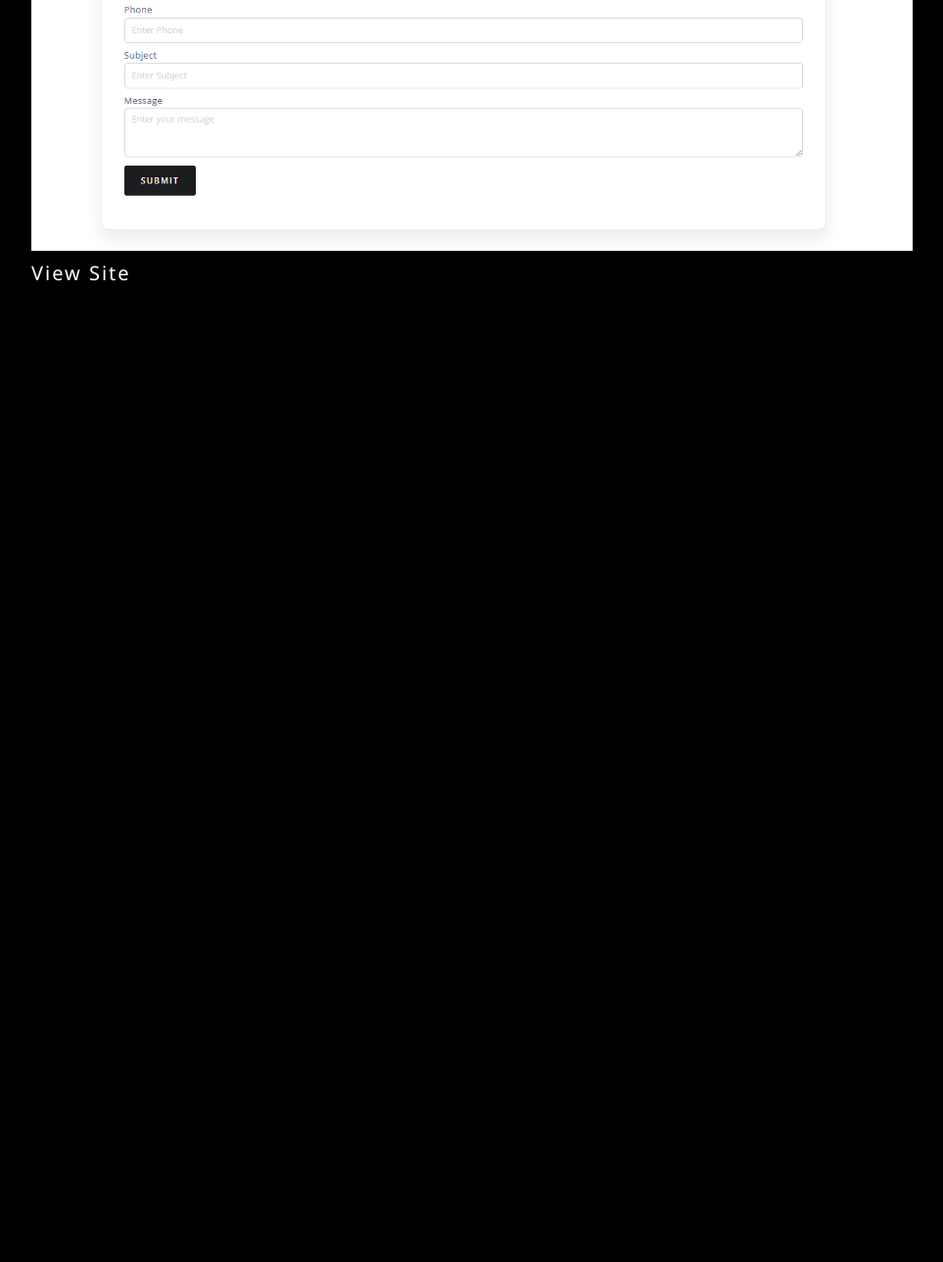
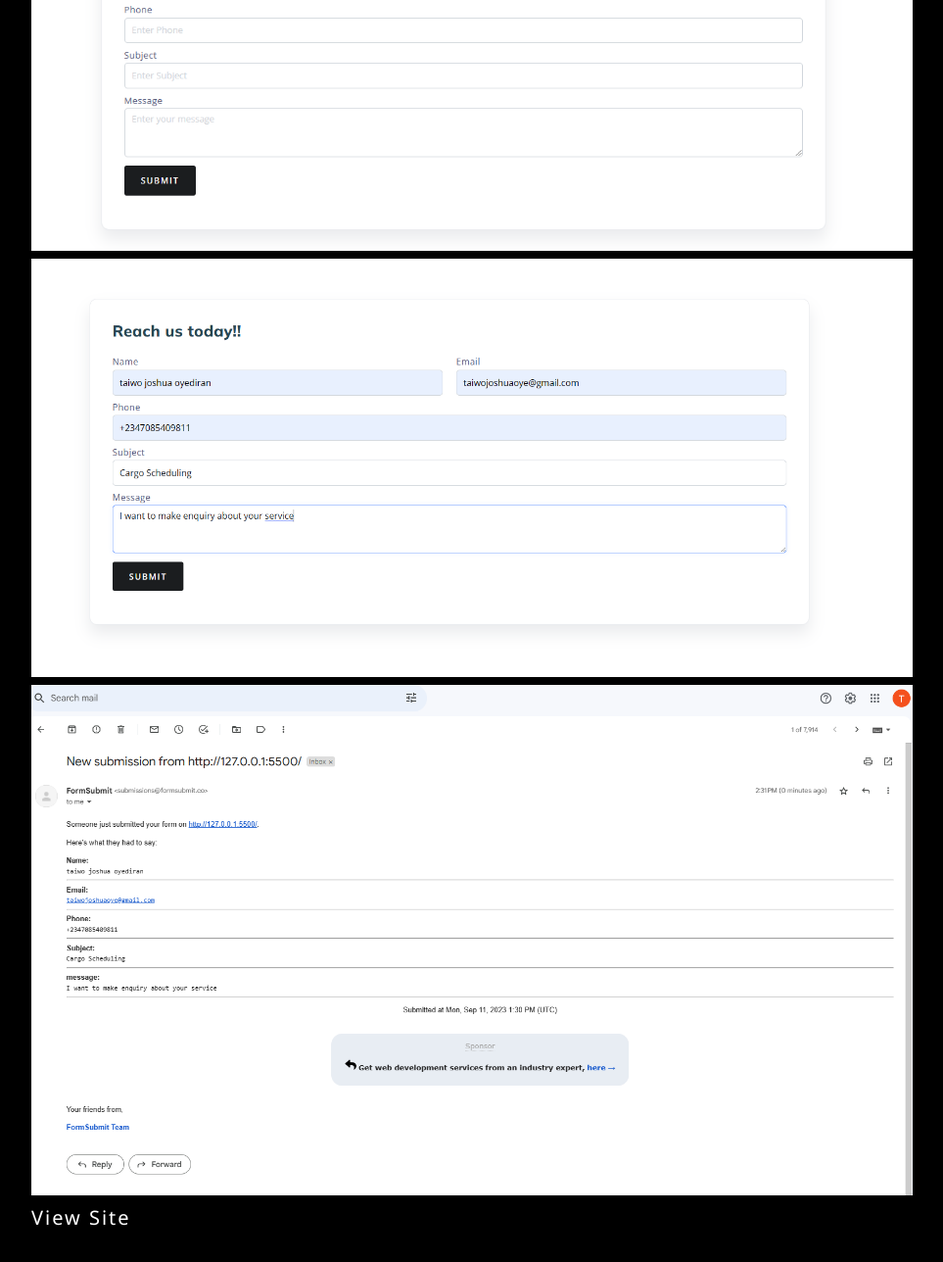
Before and after one commit to Techtees/Imexcargo-Logistics, a plain HTML site: page index.html in a window 1280 px wide. Shown: the part 4080-5368 px from the top of the page at 98% size, without its empty margins (158-1121 px from the left). Before the commit the page ends 4404 px from the top, so only its background shows below. Drawn offline with Linux system fonts and the light colour scheme.

Commit message:
doc updated

```diff
--- a/index.html
+++ b/index.html
@@ -83,6 +83,8 @@
     <img src="./img/doc/4.png" alt="">
     <img src="./img/doc/8.png" alt="">
     <img src="./img/doc/9.png" alt="">
+    <img src="./img/doc/10.png" alt="">
+    <img src="./img/doc/11.png" alt="">
 
     <a href="https://imexcargologistics.vercel.app">View Site</a>
 </body>
```
Also changed, not shown: img/doc/10.png (added), img/doc/11.png (added).
